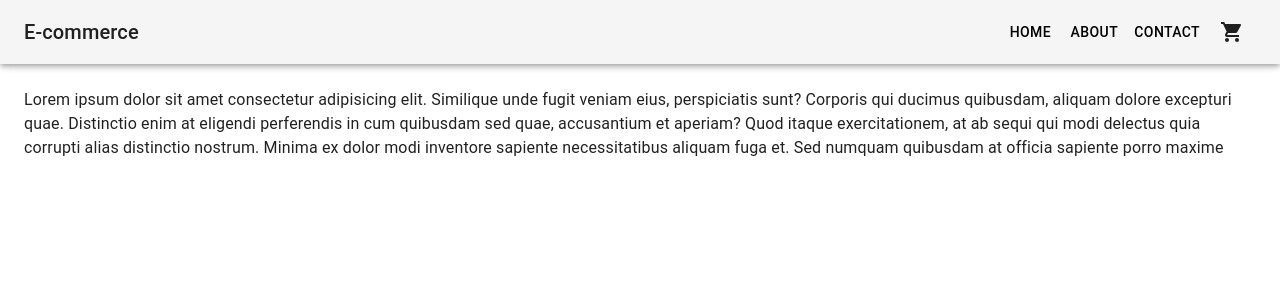
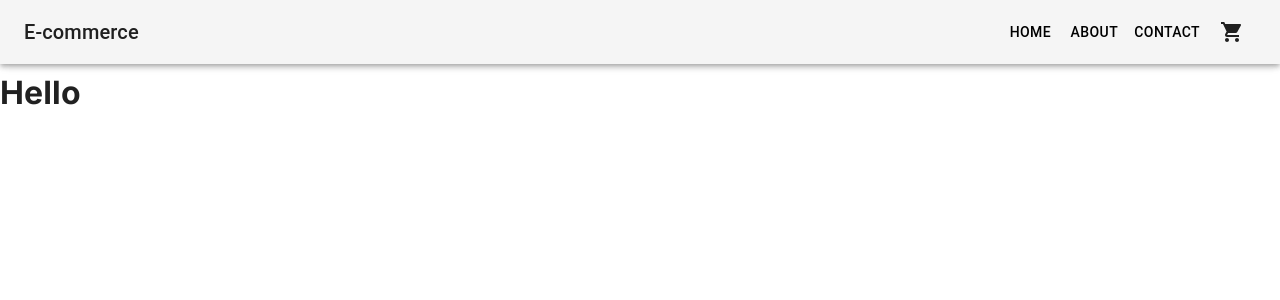
Before and after one commit to OlyMahmudMugdho/ecommerce-ui, a Next.js app: page / in a window 1280 px wide. Shown: the top 300 px of the page. Built offline with nearby package versions, Linux system fonts and the light colour scheme.

Commit message:
bug removed

```diff
--- a/src/app/layout.tsx
+++ b/src/app/layout.tsx
@@ -1,7 +1,5 @@
-"use client"
 import type { Metadata } from "next";
 import { Inter } from "next/font/google";
-import "./globals.css";
 import PrimarySearchAppBar from "@/components/navigation/Navbar";
 
 const inter = Inter({ subsets: ["latin"] });
@@ -19,6 +17,7 @@ export default function RootLayout({
       <body className={inter.className}>
         <PrimarySearchAppBar suppressHydrationWarning={true}></PrimarySearchAppBar>
         {children}
+        <h1>Hello</h1>
       </body>
     </html>
   );
--- a/src/components/navigation/Navbar.tsx
+++ b/src/components/navigation/Navbar.tsx
@@ -1,3 +1,4 @@
+"use client"
 import * as React from 'react';
 import AppBar from '@mui/material/AppBar';
 import Box from '@mui/material/Box';
@@ -131,16 +132,7 @@ export default function DrawerAppBar(props: Props) {
                 </Drawer>
             </nav>
             <Box component="main" sx={{ p: 3 }}>
-                <Toolbar />
-                <Typography>
-                    Lorem ipsum dolor sit amet consectetur adipisicing elit. Similique unde
-                    fugit veniam eius, perspiciatis sunt? Corporis qui ducimus quibusdam,
-                    aliquam dolore excepturi quae. Distinctio enim at eligendi perferendis in
-                    cum quibusdam sed quae, accusantium et aperiam? Quod itaque exercitationem,
-                    at ab sequi qui modi delectus quia corrupti alias distinctio nostrum.
-                    Minima ex dolor modi inventore sapiente necessitatibus aliquam fuga et. Sed
-                    numquam quibusdam at officia sapiente porro maxime
-                </Typography>
+
             </Box>
         </Box>
     );
```
